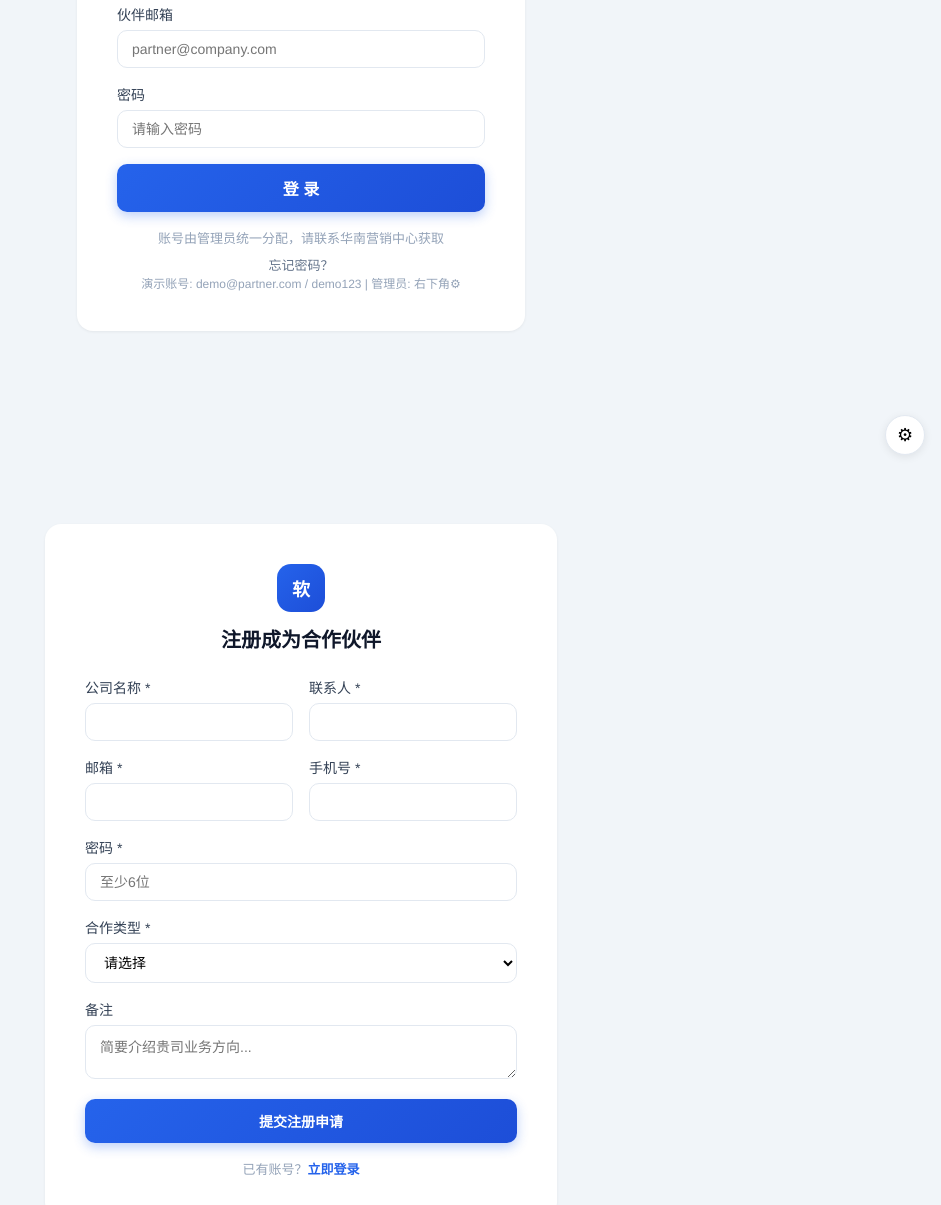
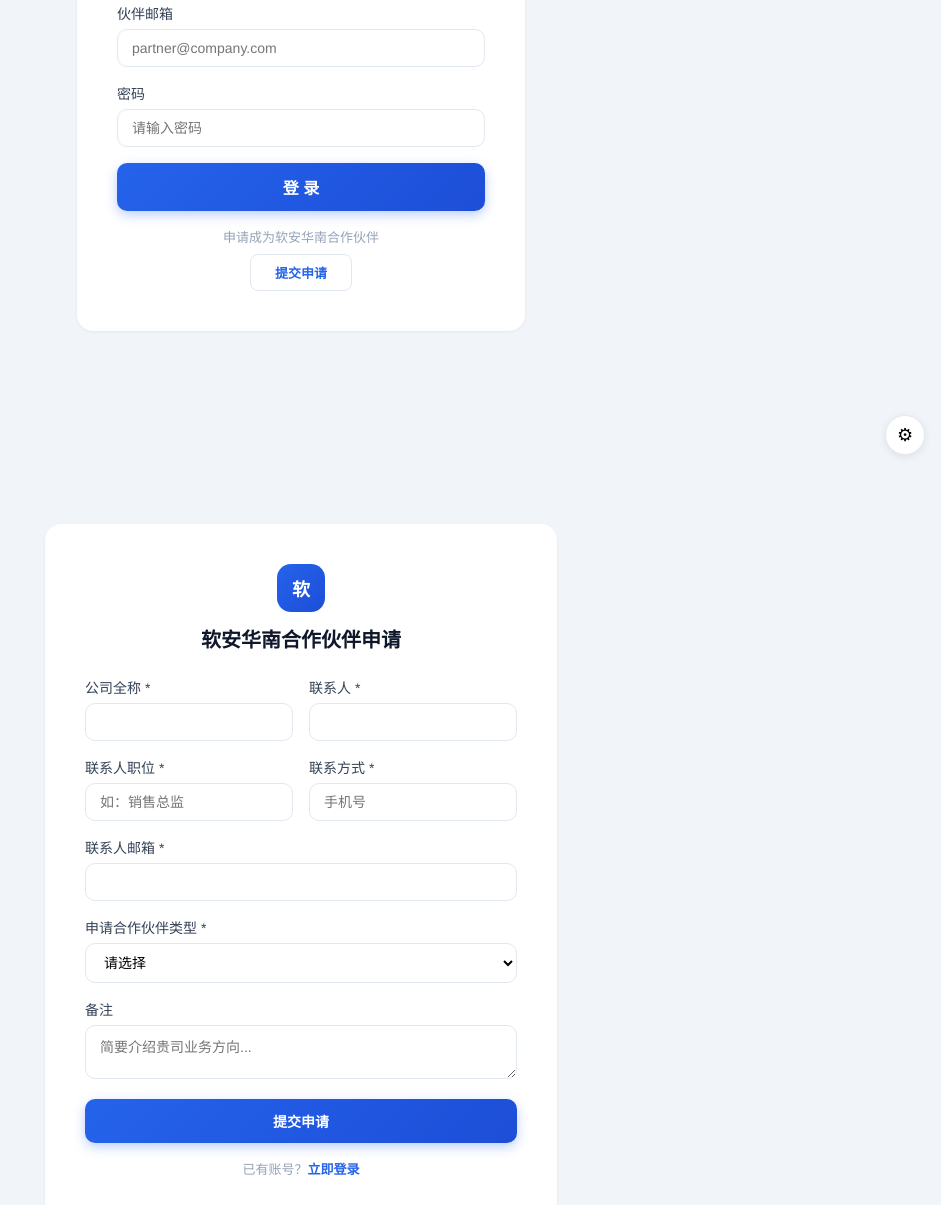
Before and after one commit to ft3190974/ruanan-selector, a website: page ruanan-partner-portal.html in a window 1280 px wide. Shown: the part 329-1534 px from the top of the page, without its empty margins (339-1280 px from the left). Drawn offline with Linux system fonts and the light colour scheme.

Commit message:
feat: partner portal - application form + cleanup

```diff
--- a/ruanan-partner-portal.html
+++ b/ruanan-partner-portal.html
@@ -116,28 +116,17 @@ tr:hover td{background:var(--slate-50)}
       <div class="form-group"><label>密码</label><input type="password" id="loginPwd" class="input" required placeholder="请输入密码"></div>
       <button type="submit" class="btn btn-primary w-full" style="padding:12px;justify-content:center;font-size:16px">登 录</button>
     </form>
-    <p class="text-center text-sm text-slate-400 mt-4">账号由管理员统一分配，请联系华南营销中心获取</p>
-	    <p class="text-center text-sm mt-2"><a href="#" onclick="showForgotPwd()" style="color:var(--slate-500);font-size:13px;text-decoration:none">忘记密码？</a></p>
-    <p class="text-center text-xs text-slate-400 mt-3" style="color:var(--slate-400)">演示账号: demo@partner.com / demo123 | 管理员: 右下角⚙</p>
-  </div>
+    <p class="text-center text-sm text-slate-400 mt-4">申请成为软安华南合作伙伴</p><p class="text-center mt-2"><a href="#" onclick="showRegister()" class="btn btn-outline btn-sm" style="color:var(--brand);font-weight:600;text-decoration:none;display:inline-block;padding:8px 24px">提交申请</a></p>
+	      </div>
 </div>
 
 <div class="page" id="page-register" style="display:flex;align-items:center;justify-content:center;min-height:100vh;padding:20px">
   <div class="card max-w-lg mx-auto" style="width:100%;padding:40px">
     <div class="text-center mb-6">
       <div style="width:48px;height:48px;border-radius:14px;background:linear-gradient(135deg,#2563eb,#1d4ed8);display:inline-flex;align-items:center;justify-content:center;font-weight:900;font-size:18px;color:#fff;margin-bottom:12px">软</div>
-      <h1 style="font-size:20px;font-weight:800;color:var(--slate-900)">注册成为合作伙伴</h1>
+      <h1 style="font-size:20px;font-weight:800;color:var(--slate-900)">软安华南合作伙伴申请</h1>
     </div>
-    <form onsubmit="register(event)">
-      <div class="form-row"><div class="form-group"><label>公司名称 *</label><input type="text" id="regCompany" class="input" required></div><div class="form-group"><label>联系人 *</label><input type="text" id="regName" class="input" required></div></div>
-      <div class="form-row"><div class="form-group"><label>邮箱 *</label><input type="email" id="regEmail" class="input" required></div><div class="form-group"><label>手机号 *</label><input type="tel" id="regPhone" class="input" required></div></div>
-      <div class="form-group"><label>密码 *</label><input type="password" id="regPwd" class="input" required minlength="6" placeholder="至少6位"></div>
-      <div class="form-group"><label>合作类型 *</label><select id="regPartnerType" class="input" required onchange="togglePartnerFields()"><option value="">请选择</option><option value="city">城市代理商</option><option value="industry">行业代理商</option><option value="ecosystem">生态合作伙伴</option><option value="project">项目授权代理商</option></select></div>
-      <div class="form-group hidden" id="regCityGroup"><label>代理城市 *</label><input type="text" id="regCity" class="input" placeholder="请输入城市名称，如：深圳、广州"></div>
-      <div class="form-group hidden" id="regIndustryGroup"><label>专注行业 *</label><select id="regIndustry2" class="input"><option value="">请选择</option><option>汽车</option><option>芯片半导体</option><option>消费电子</option><option>军工</option><option>电子通信</option><option>金融</option><option>医疗</option><option>教育</option><option>政府</option><option>综合/其他</option></select></div>
-      <div class="form-group"><label>备注</label><textarea id="regNote" class="input" rows="2" placeholder="简要介绍贵司业务方向..."></textarea></div>
-      <button type="submit" class="btn btn-primary w-full" style="padding:12px;justify-content:center">提交注册申请</button>
-    </form>
+    <form onsubmit="register(event)"><div class="form-row"><div class="form-group"><label>公司全称 *</label><input type="text" id="regCompany" class="input" required></div><div class="form-group"><label>联系人 *</label><input type="text" id="regName" class="input" required></div></div><div class="form-row"><div class="form-group"><label>联系人职位 *</label><input type="text" id="regTitle" class="input" required placeholder="如：销售总监"></div><div class="form-group"><label>联系方式 *</label><input type="tel" id="regPhone" class="input" required placeholder="手机号"></div></div><div class="form-group"><label>联系人邮箱 *</label><input type="email" id="regEmail" class="input" required></div><div class="form-group"><label>申请合作伙伴类型 *</label><select id="regPartnerType" class="input" required><option value="">请选择</option><option value="city">城市级合作伙伴</option><option value="project">项目授权合作伙伴</option><option value="industry">行业级合作伙伴</option><option value="ecosystem">生态合作伙伴</option></select></div><div class="form-group"><label>备注</label><textarea id="regNote" class="input" rows="2" placeholder="简要介绍贵司业务方向..."></textarea></div><button type="submit" class="btn btn-primary w-full" style="padding:12px;justify-content:center">提交申请</button></form>
     <p class="text-center text-sm text-slate-400 mt-4">已有账号？<a href="#" onclick="showLogin()" style="color:var(--brand);font-weight:600;text-decoration:none">立即登录</a></p>
   </div>
 </div>
```
